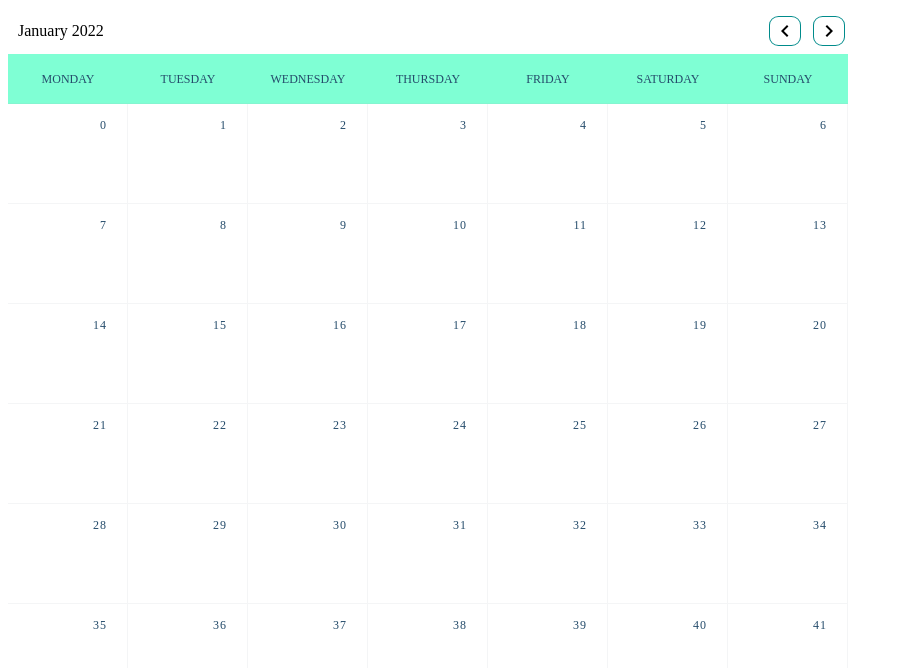
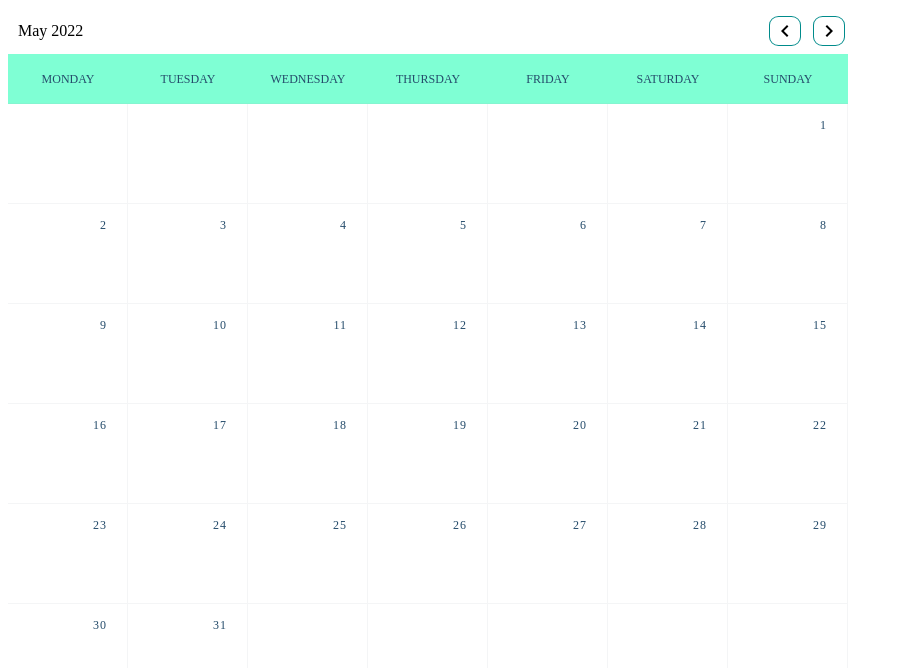
Before and after one commit to GabrijelaJuricic/calendar_project, a React (Create React App) app: page / in a window 1280 px wide. Shown: the top 668 px of the page, without its empty margins (0-903 px from the left). Built offline with nearby package versions, Linux system fonts and the light colour scheme.

Commit message:
Add Calendar functionality - change months, display month name and year, fill out the Calendar grid

```diff
--- a/src/App.js
+++ b/src/App.js
@@ -1,8 +1,13 @@
 import React from "react";
+import { RecoilRoot } from "recoil";
 import Calendar from "./components/Calendar";
 
 function App() {
-  return <Calendar />;
+  return (
+    <RecoilRoot>
+      <Calendar />
+    </RecoilRoot>
+  );
 }
 
 export default App;
--- /dev/null
+++ b/src/atoms.js
@@ -0,0 +1,6 @@
+import { atom } from "recoil";
+
+export const currentlySelectedMonth = atom({
+  key: "currentlySelectedMonth",
+  default: new Date(),
+});
--- a/src/components/Calendar.js
+++ b/src/components/Calendar.js
@@ -8,7 +8,6 @@ const Calendar = () => {
       <Controls />
       <Grid />
     </div>
-    // </div>
   );
 };
 
--- a/src/components/Controls.js
+++ b/src/components/Controls.js
@@ -1,17 +1,39 @@
+import { getYear, addMonths } from "date-fns";
+import { useRecoilState } from "recoil";
+import { currentlySelectedMonth } from "../atoms";
 import "./Controls.css";
 
 const Controls = () => {
+  const [selectedMonth, setSelectedMonth] = useRecoilState(
+    currentlySelectedMonth
+  );
+
+  const incrementMonth = () => {
+    setSelectedMonth((prevState) => {
+      return addMonths(prevState, 1);
+    });
+  };
+
+  const decrementMonth = () => {
+    setSelectedMonth((prevState) => {
+      return addMonths(prevState, -1);
+    });
+  };
+
   return (
     <div className="month-container">
-      <div className="month-display">January 2022</div>
+      <div className="month-display">
+        {selectedMonth.toLocaleString("en-us", { month: "long" })}{" "}
+        {getYear(selectedMonth)}
+      </div>
       <div className="arrow-picker">
-        <button className="btn-arrows">
+        <button className="btn-arrows" onClick={decrementMonth}>
           <svg>
             <path d="M15.41 16.59L10.83 12l4.58-4.59L14 6l-6 6 6 6 1.41-1.41z"></path>
           </svg>
         </button>
         <div className="btn-space"></div>
-        <button className="btn-arrows">
+        <button className="btn-arrows" onClick={incrementMonth}>
           <svg>
             <path d="M8.59 16.59L13.17 12 8.59 7.41 10 6l6 6-6 6-1.41-1.41z"></path>
           </svg>
--- a/src/components/Grid.js
+++ b/src/components/Grid.js
@@ -1,3 +1,6 @@
+import { useRecoilValue } from "recoil";
+import { currentlySelectedMonth } from "../atoms";
+import { getDay, getDaysInMonth, startOfMonth } from "date-fns";
 import "./Grid.css";
 
 var weekdays = [
@@ -9,18 +12,45 @@ var weekdays = [
   "Saturday",
   "Sunday",
 ];
-var sequence = [...Array(42).keys()];
 
 const Grid = () => {
+  const currentMonth = useRecoilValue(currentlySelectedMonth);
+
+  var daysInCurrentMonth = getDaysInMonth(currentMonth);
+  var firstDayOfTheMonth = getDay(startOfMonth(currentMonth));
+  var sequence = [...Array(43).keys()].slice(1);
+
+  // Change Sunday from 0 to 7 for easier calculation
+  if (firstDayOfTheMonth == 0) firstDayOfTheMonth = 7;
+
+  // Remove unneeded rows
+  if (firstDayOfTheMonth + daysInCurrentMonth < 30) {
+    sequence = [...Array(29).keys()].slice(1);
+  } else if (firstDayOfTheMonth + daysInCurrentMonth < 37) {
+    sequence = [...Array(36).keys()].slice(1);
+  }
+
+  // Does a cell need to be filled with a date
+  const cellFilled = (cellId) => {
+    return (
+      (cellId >= firstDayOfTheMonth) &
+      (cellId - firstDayOfTheMonth + 1 <= daysInCurrentMonth)
+    );
+  };
+
   return (
     <div className="calendar">
       {weekdays.map((weekday) => {
-        return <span className="weekday">{weekday}</span>;
+        return (
+          <span className="weekday" key={weekday}>
+            {weekday}
+          </span>
+        );
       })}
-      {sequence.map((num) => {
+      {sequence.map((i) => {
         return (
-          <div className="day" id={num}>
-            {num}
+          <div className="day" id={i} key={i}>
+            {cellFilled(i) ? i - firstDayOfTheMonth + 1 : ""}
           </div>
         );
       })}
```
